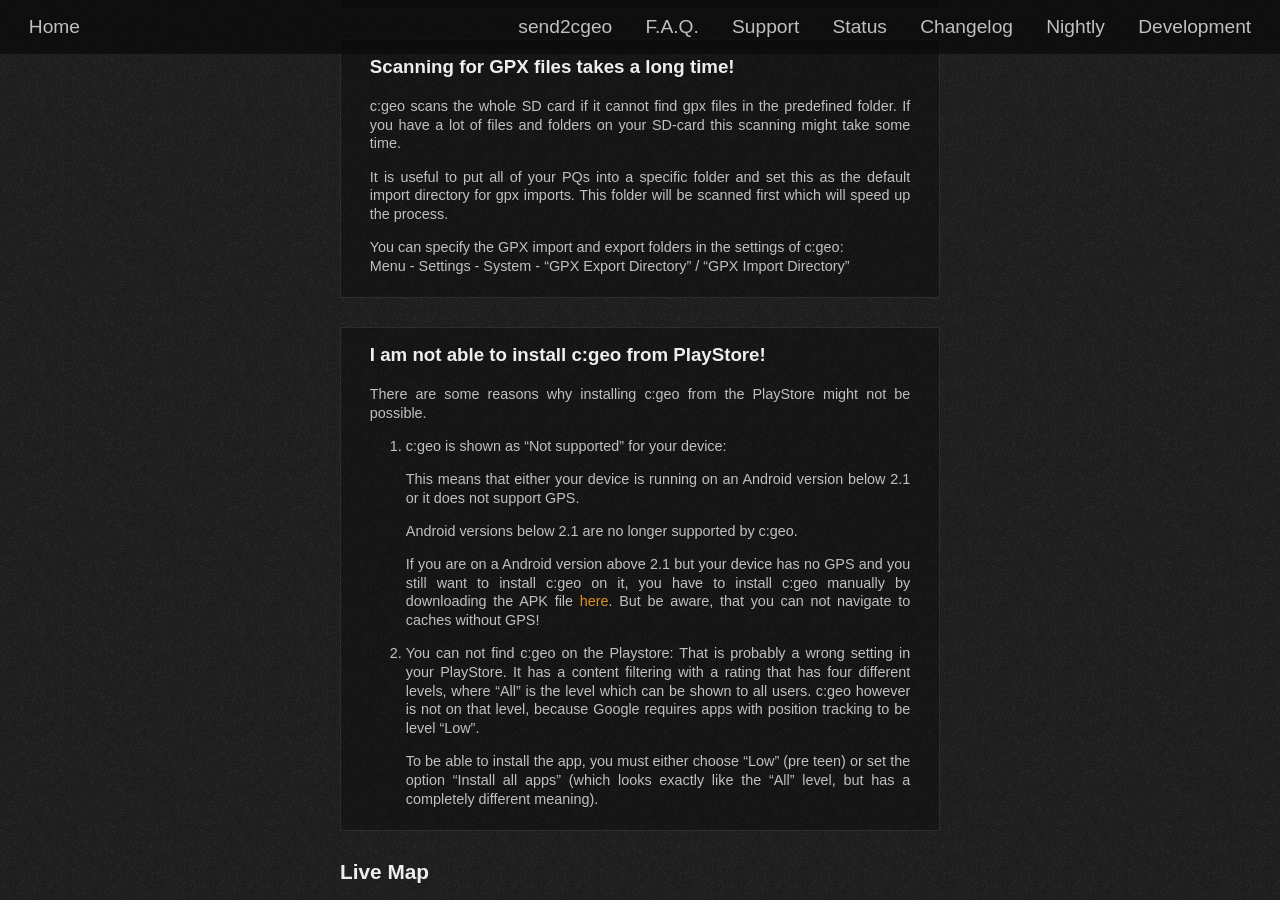
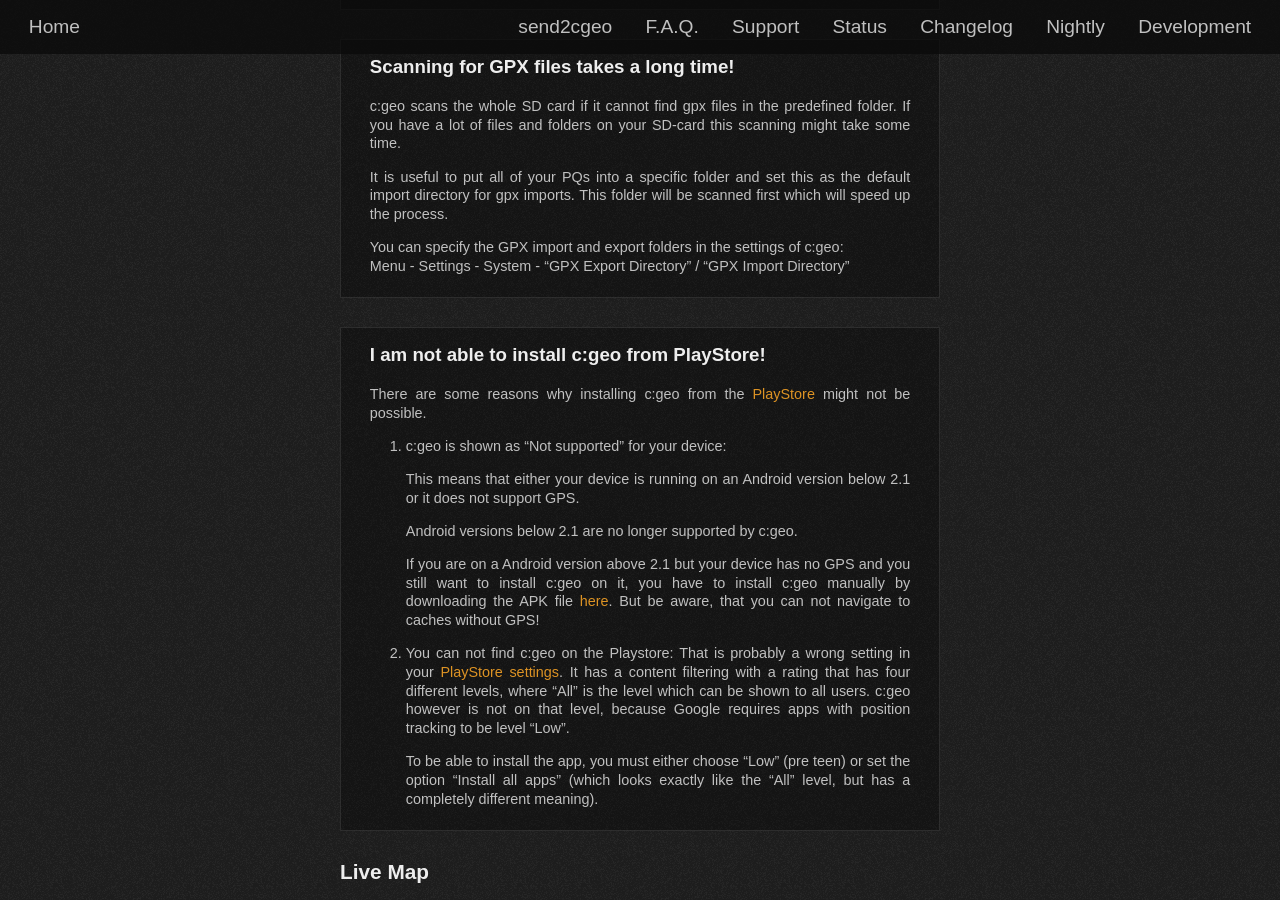
Before and after one commit to cgeo/cgeo.github.io, a Jekyll site: the page built from faq.html, in a window 1280 px wide and 900 px high, scrolled down 7909 px. Built offline with Jekyll 4.4.1, drawn with Linux system fonts in a browser that asks for light colours; some web fonts are replaced.

Commit message:
FAQ Link PlayStore URLs

```diff
--- a/_data/faq.yml
+++ b/_data/faq.yml
@@ -259,7 +259,7 @@
 
       - title: I am not able to install c:geo from PlayStore!
         content: |
-            There are some reasons why installing c:geo from the PlayStore might not be possible.
+            There are some reasons why installing c:geo from the [PlayStore](https://play.google.com/store/apps/details?id=cgeo.geocaching) might not be possible.
 
             1. c:geo is shown as "Not supported" for your device:
 
@@ -271,7 +271,7 @@
                 But be aware, that you can not navigate to caches without GPS!
 
             2. You can not find c:geo on the Playstore:
-                That is probably a wrong setting in your PlayStore.
+                That is probably a wrong setting in your [PlayStore settings](https://play.google.com/settings).
                 It has a content filtering with a rating that has four different levels, where "All" is the level which can be shown to all users.
                 c:geo however is not on that level, because Google requires apps with position tracking to be level "Low".
 
```
